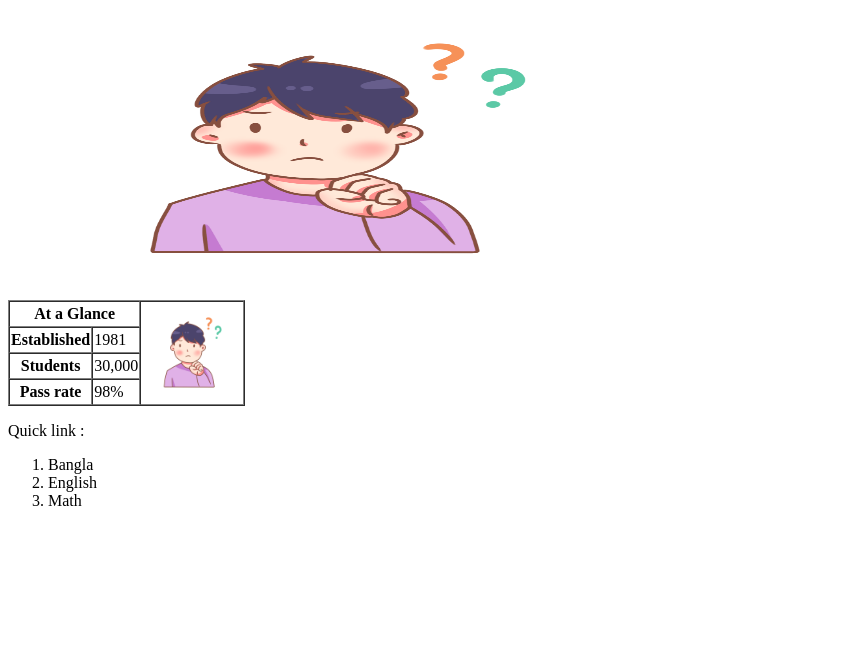
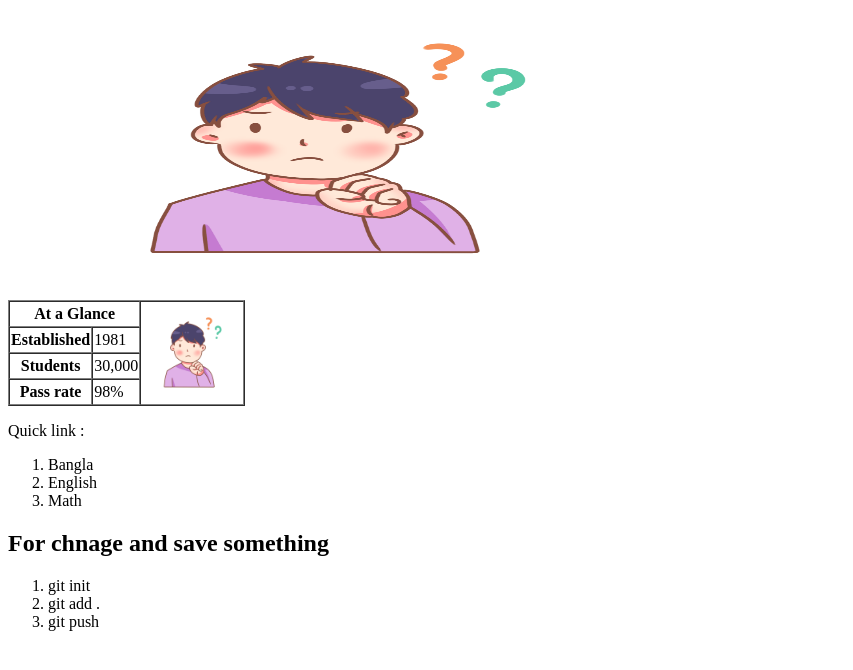
Before and after one commit to Shimul-Zahan/html-HSC, a plain HTML site: page index.html in a window 1280 px wide. Shown: the part 66-736 px from the top of the page, without its empty margins (0-853 px from the left). Drawn offline with Linux system fonts and the light colour scheme.

Commit message:
first change

```diff
--- a/index.html
+++ b/index.html
@@ -41,5 +41,13 @@
             <li>Math</li>
         </ol>
 
+
+        <h2>For chnage and save something</h2>
+        <ol>
+            <li>git init</li>
+            <li>git add .</li>
+            <li>git push</li>
+        </ol>
+
     </body>
 </html>
```
